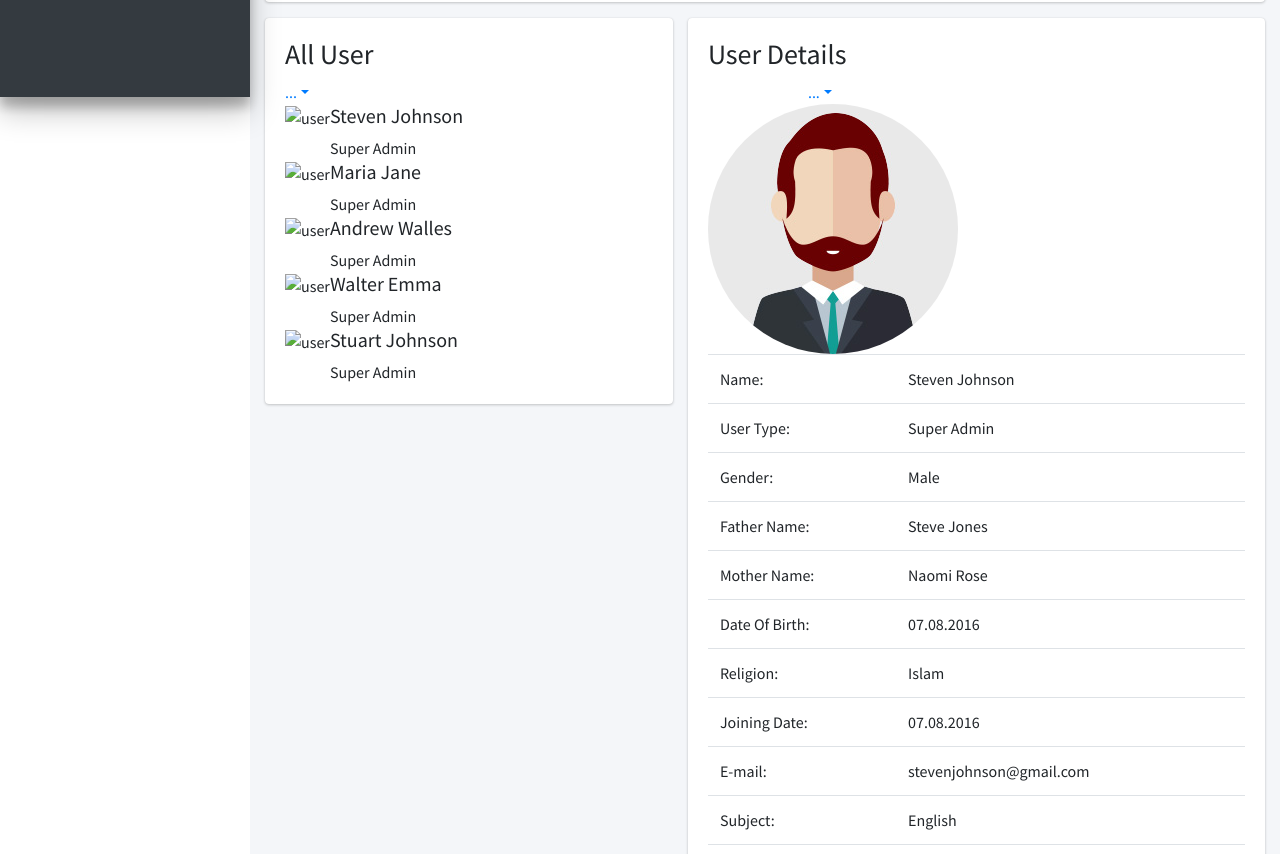
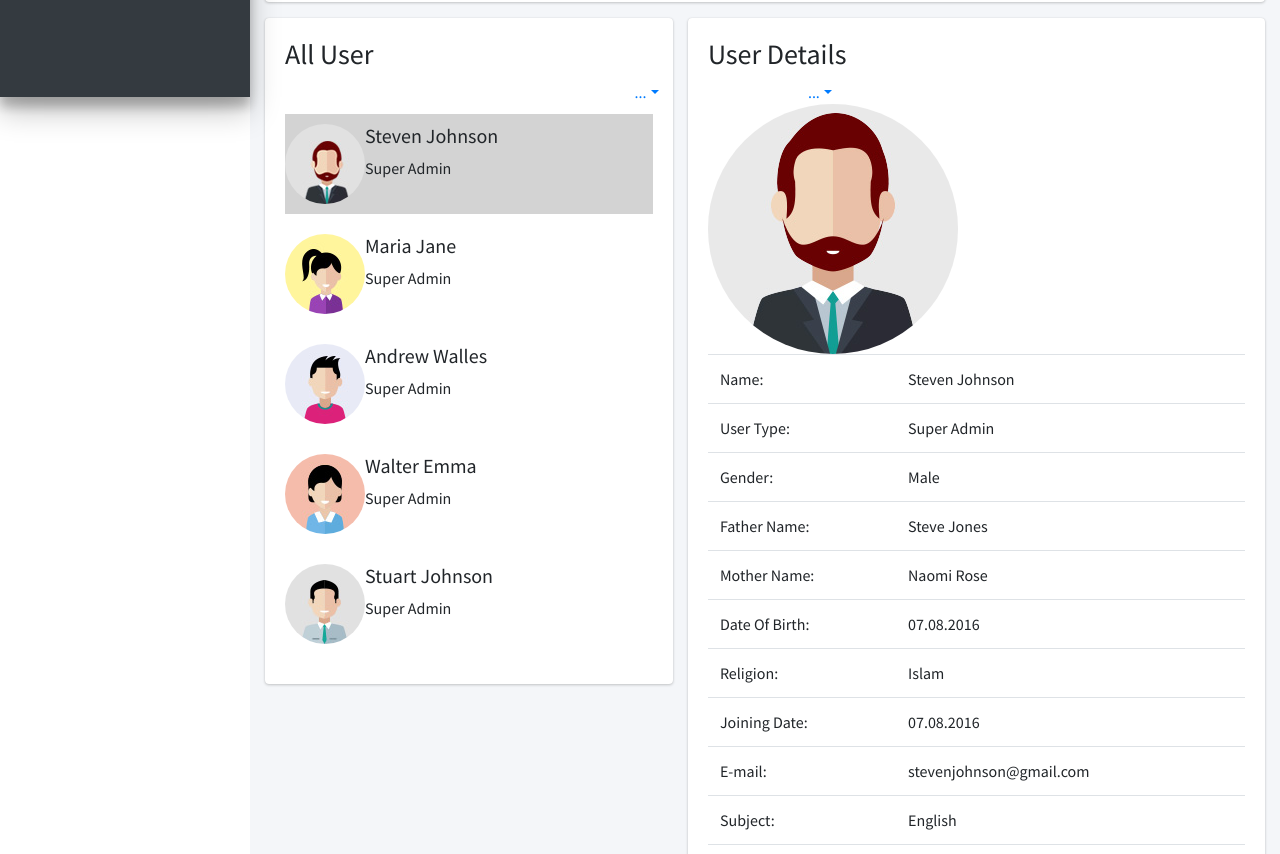
Before and after one commit to tharanga-Dep6-playground/admin-lte-single-page-application, a website: page user.html in a window 1280 px wide. Shown: the part 703-1557 px from the top of the page. Drawn offline with nearby package versions, Linux system fonts and the light colour scheme.

Commit message:
finish all user section

```diff
--- a/user.html
+++ b/user.html
@@ -341,57 +341,57 @@
               <div class="item-title">
                 <h3>All User</h3>
               </div>
-              <div class="dropdown">
+              <div class="dropdown" style="left: 95%">
                 <a class="dropdown-toggle" href="#" role="button"
                    data-toggle="dropdown" aria-expanded="false">...</a>
 
                 <div class="dropdown-menu dropdown-menu-right">
-                  <a class="dropdown-item" href="#"><i class="fas fa-times text-orange-red"></i>Close</a>
+                  <a class="dropdown-item" href="#"><i class="fas fa-times text-warning"></i>Close</a>
                   <a class="dropdown-item" href="#"><i class="fas fa-cogs text-dark-pastel-green"></i>Edit</a>
                   <a class="dropdown-item" href="#"><i class="fas fa-redo-alt text-orange-peel"></i>Refresh</a>
                 </div>
               </div>
             </div>
             <div class="all-user-box">
-              <div class="media media-none--xs active">
+              <div class="media media-none--xs active" style="background-color:lightgray; padding:10px 0;margin: 10px 0">
                 <div class="item-img">
-                  <img src="img/figure/user1.jpg" class="media-img-auto" alt="user">
+                  <img src="img/user1.jpg" class="media-img-auto" alt="user" style="border-radius: 50%">
                 </div>
                 <div class="media-body space-md">
                   <h5 class="item-title">Steven Johnson</h5>
                   <div class="item-subtitle">Super Admin</div>
                 </div>
               </div>
-              <div class="media media-none--xs">
+              <div class="media media-none--xs" style="padding:10px 0;margin: 10px 0">
                 <div class="item-img">
-                  <img src="img/figure/user2.jpg" class="media-img-auto" alt="user">
+                  <img src="img/user2.jpg" class="media-img-auto" alt="user" style="border-radius: 50%">
                 </div>
                 <div class="media-body space-md">
                   <h5 class="item-title">Maria Jane</h5>
                   <div class="item-subtitle">Super Admin</div>
                 </div>
               </div>
-              <div class="media media-none--xs">
+              <div class="media media-none--xs" style="padding:10px 0;margin: 10px 0">
                 <div class="item-img">
-                  <img src="img/figure/user3.jpg" class="media-img-auto" alt="user">
+                  <img src="img/user3.jpg" class="media-img-auto" alt="user" style="border-radius: 50%">
                 </div>
                 <div class="media-body space-md">
                   <h5 class="item-title">Andrew Walles</h5>
                   <div class="item-subtitle">Super Admin</div>
                 </div>
               </div>
-              <div class="media media-none--xs">
+              <div class="media media-none--xs" style="padding:10px 0;margin: 10px 0">
                 <div class="item-img">
-                  <img src="img/figure/user4.jpg" class="media-img-auto" alt="user">
+                  <img src="img/user4.jpg" class="media-img-auto" alt="user" style="border-radius: 50%">
                 </div>
                 <div class="media-body space-md">
                   <h5 class="item-title">Walter Emma</h5>
                   <div class="item-subtitle">Super Admin</div>
                 </div>
               </div>
-              <div class="media media-none--xs">
+              <div class="media media-none--xs" style="padding:10px 0;margin: 10px 0">
                 <div class="item-img">
-                  <img src="img/figure/user5.jpg" class="media-img-auto" alt="user">
+                  <img src="img/user5.jpg" class="media-img-auto" alt="user" style="border-radius: 50%">
                 </div>
                 <div class="media-body space-md">
                   <h5 class="item-title">Stuart Johnson</h5>
```
Also changed, not shown: img/user1.jpg (added), img/user2.jpg (added), img/user3.jpg (added), img/user4.jpg (added), img/user5.jpg (added).
